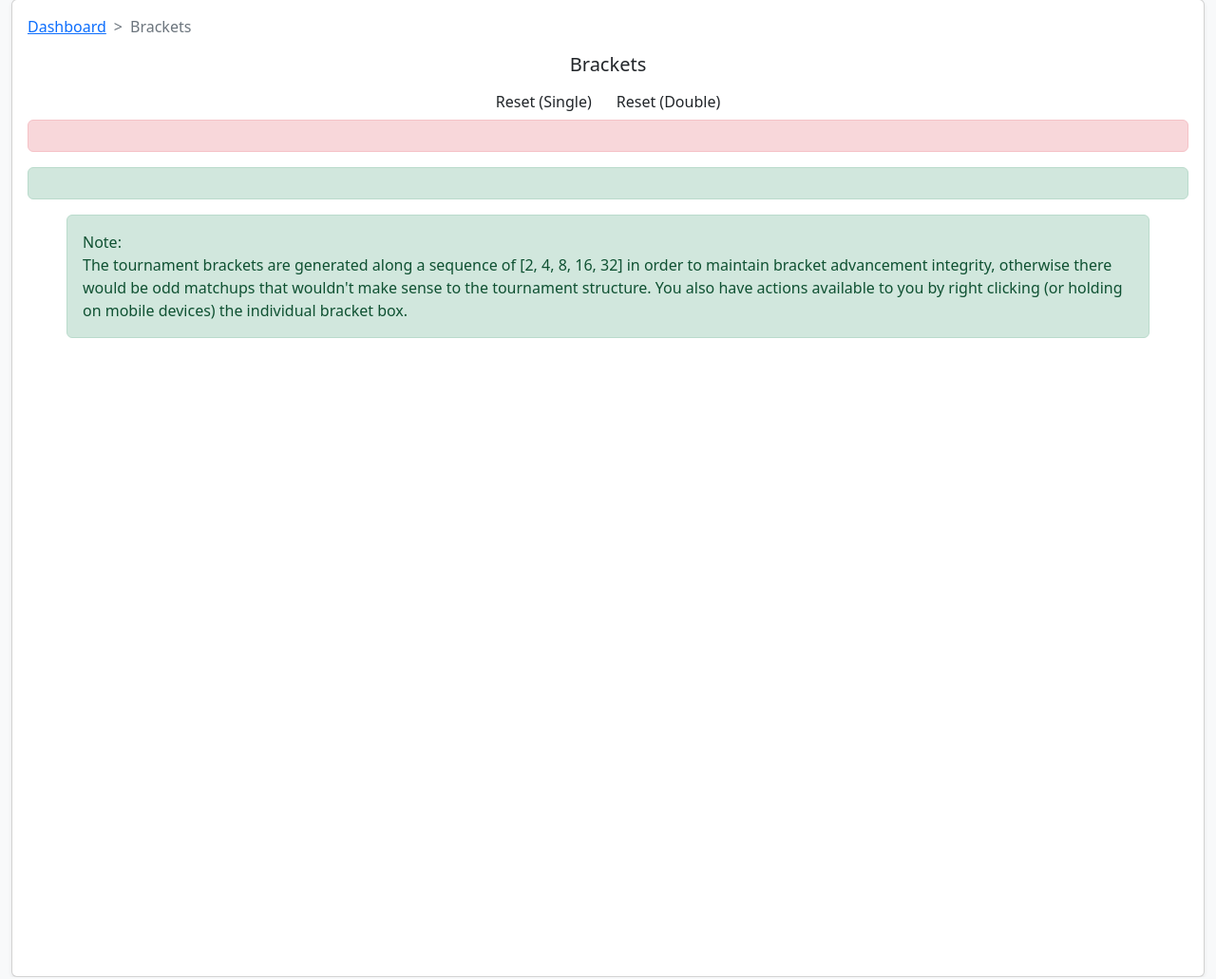
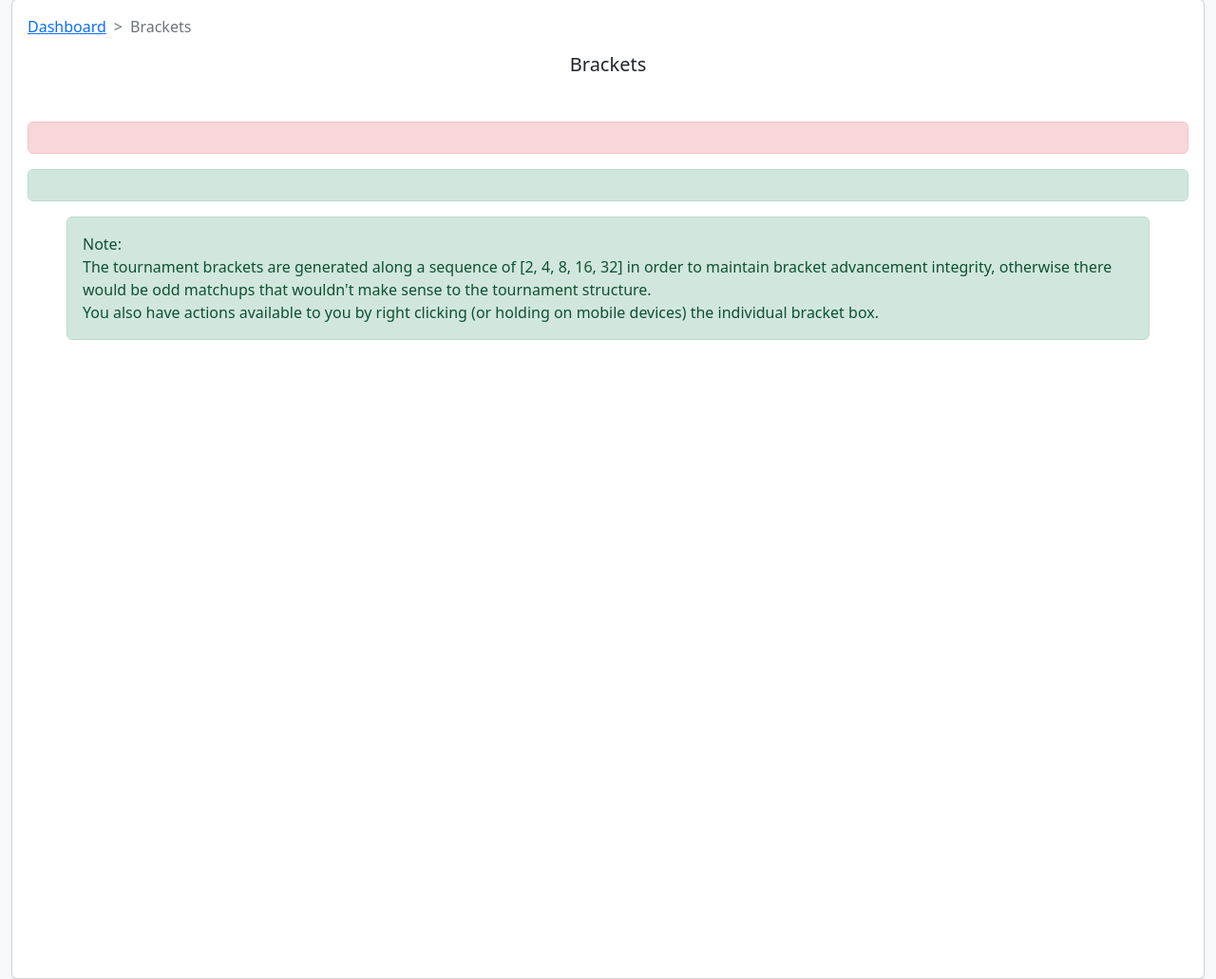
Before and after one commit to StarEngineer89/ci_tournament_bracket-generator, a CodeIgniter 4 app: the page made by app/Views/brackets.php in a window 1280 px wide. Shown: the part 55-1086 px from the top of the page at 95% size. Run offline with PHP 8.4 and a stand-in for CodeIgniter, Linux system fonts and the light colour scheme; the template is opened without the code that fills it, so the values that code supplies are empty; some libraries are stand-ins or nearby versions.

Commit message:
remove the switch single/double links, update the note

```diff
--- a/app/Views/brackets.php
+++ b/app/Views/brackets.php
@@ -19,11 +19,7 @@ let apiURL = "<?= base_url('api') ?>", tournament_id = <?= $tournament['id'] ?>;
                     <li class="breadcrumb-item active" aria-current="page">Brackets</li>
                 </ol>
             </nav>
-            <h5 class="card-title d-flex justify-content-center"><?//= lang('Auth.login') ?><?= $tournament['name'] ?> Brackets</h5>
-            <div class="btns d-flex justify-content-center">
-                <button id="reset-single" class="btn btn-default">Reset (Single)</button>
-                <button id="reset-double" class="btn btn-default">Reset (Double)</button>
-            </div>
+            <h5 class="card-title d-flex justify-content-center mb-5"><?//= lang('Auth.login') ?><?= $tournament['name'] ?> Brackets</h5>
 
             <?php if (session('error') !== null) : ?>
                 <div class="alert alert-danger" role="alert"><?= session('error') ?></div>
@@ -47,7 +43,8 @@ let apiURL = "<?= base_url('api') ?>", tournament_id = <?= $tournament['id'] ?>;
             <div class="container alert alert-success" role="alert">
                 Note: <br/>
                 The tournament brackets are generated along a sequence of [2, 4, 8, 16, 32] in order to maintain bracket advancement integrity, otherwise there would be odd matchups that wouldn't make sense to the tournament structure.
-You also have actions available to you by right clicking (or holding on mobile devices) the individual bracket box.
+                <br/>
+                You also have actions available to you by right clicking (or holding on mobile devices) the individual bracket box.
             </div>
             <div id="brackets" class="brackets d-flex justify-content-md-center justify-content-lg-center"></div>
         </div>
```
